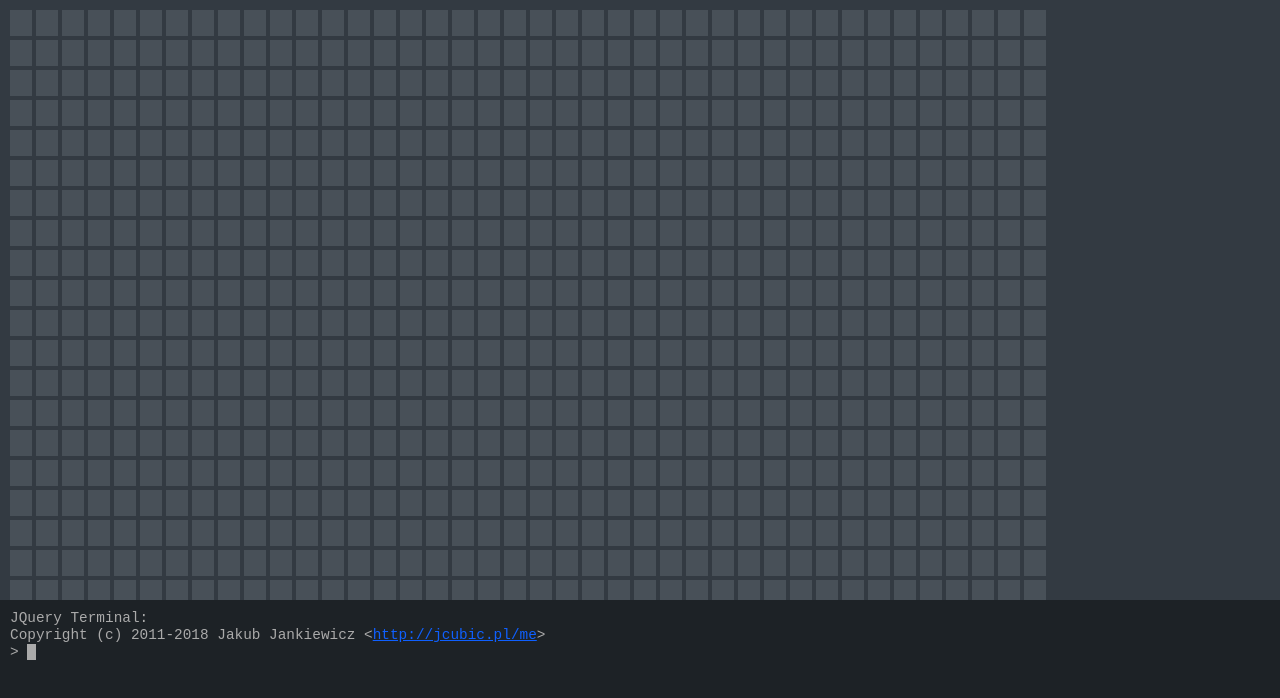
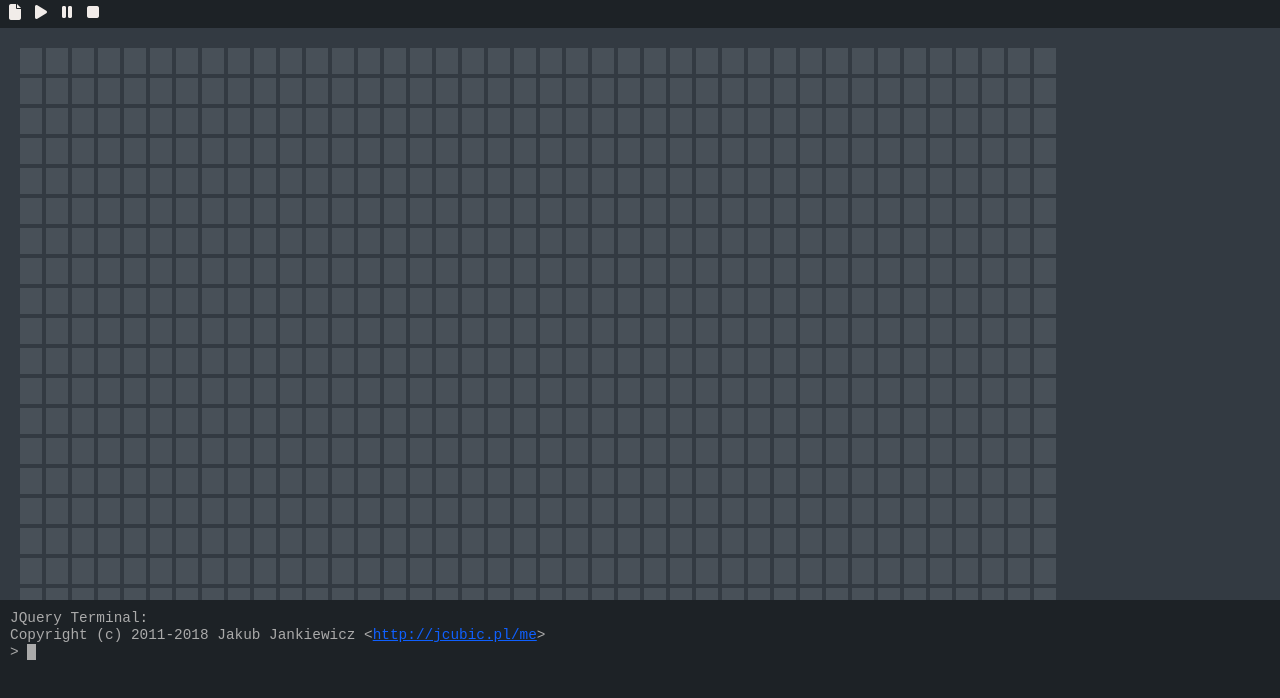
Before and after one commit to S-Walrus/Befunge-Editor, a plain HTML site: page index.html in a window 1280 px wide. Drawn offline with Linux system fonts and the light colour scheme.

Commit message:
Added a top bar

```diff
--- a/index.html
+++ b/index.html
@@ -3,11 +3,12 @@
   <!-- Title -->
   <title>Befunge</title>
 
-  <!-- Frameworks -->
+  <!-- Frameworks (also libraries, resources, etc.) -->
   <script src="src/jquery-3.3.1.min.js"></script>
   <script src="src/jquery.terminal-1.14.0.min.js"></script>
   <script src="src/keymaster.js"></script>
   <link href="src/jquery.terminal-1.14.0.min.css" rel="stylesheet"/>
+  <link rel="stylesheet" href="https://use.fontawesome.com/cc5ac64e3f.css">
 
   <!-- Fonts -->
   <link href="https://fonts.googleapis.com/css?family=Ubuntu+Mono" rel="stylesheet">
@@ -22,6 +23,12 @@
 
 
 <body>
+  <div id="top-bar">
+    <div class="top-bar-button"><i class="fa fa-file"></i></div>
+    <div class="top-bar-button"><i class="fa fa-play"></i></div>
+    <div class="top-bar-button"><i class="fa fa-pause"></i></div>
+    <div class="top-bar-button"><i class="fa fa-stop"></i></div>
+  </div>
   <div class="container" id="bef-box"></div>
   <div id="stack-box"></div>
   <div id="terminal"><div>
--- a/style.css
+++ b/style.css
@@ -1,7 +1,6 @@
 body {
   margin: 0;
   background-color: #333A42;
-  padding: 10px;
 }
 
 input.cell {
@@ -26,6 +25,7 @@ input.cell:focus {
   grid-gap: 4px;
   justify-items: center;
   align-items: center;
+  margin: 20px;
 }
 
 #stack-box {
@@ -66,3 +66,28 @@ h1 {
   --size: 1.2;
   height: 25%;
 }
+
+#top-bar {
+  height: 20px;
+  background-color: #1d2226;
+  margin: 0;
+  padding: 4px;
+}
+
+.top-bar-button {
+  display: inline;
+  color: #F1ECE9;
+  text-align: center;
+  border: 1px solid #1d2226;
+  border-radius: 4px;
+  margin: 0px;
+}
+
+.top-bar-button:hover {
+  border-color: #485058;
+}
+
+.fa {
+  height: 20px;
+  width: 20px;
+}
```
